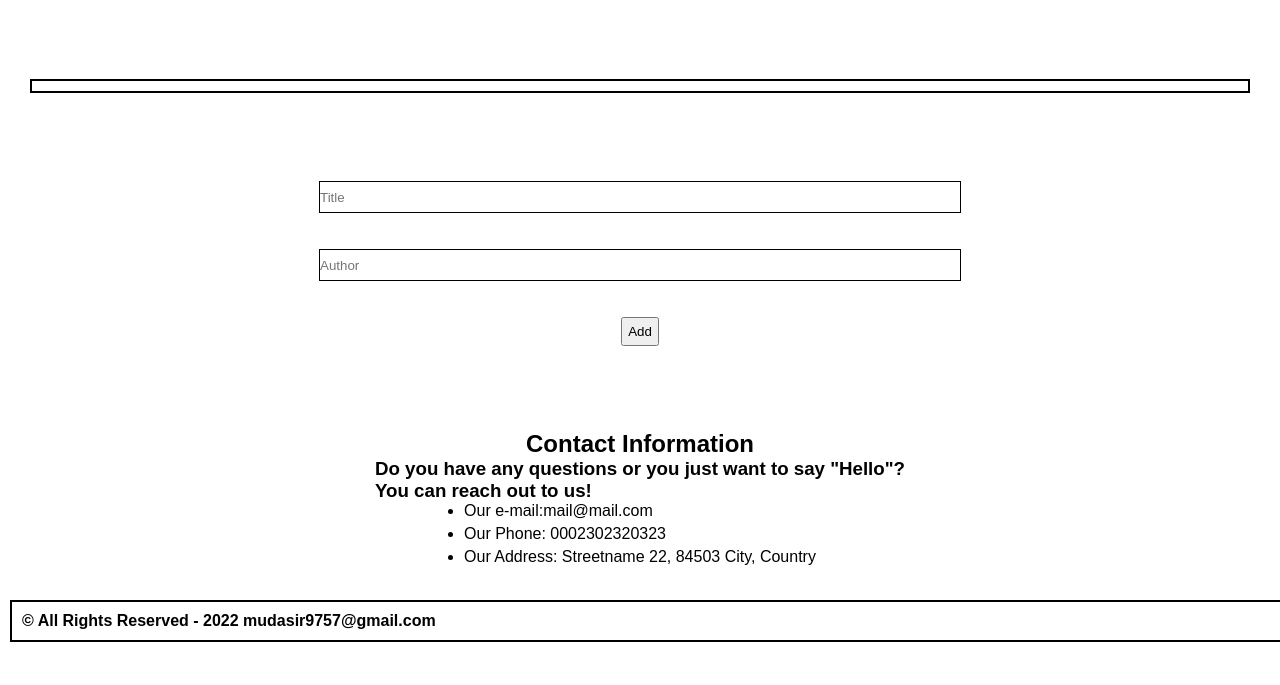
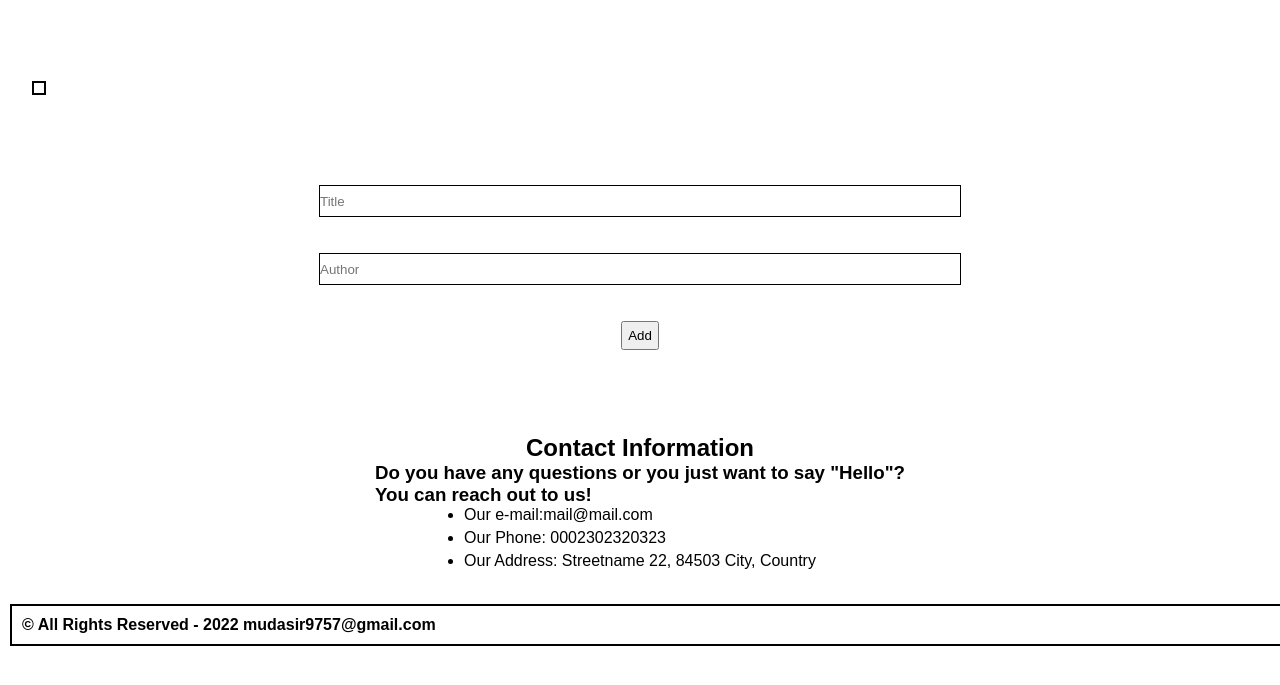
Before and after one commit to RichardChileya/Awesome-Books, a website: page index.html in a window 1280 px wide. Shown: the part 63-748 px from the top of the page. Drawn offline with Linux system fonts and the light colour scheme.

Commit message:
fix spacing error

```diff
--- a/style.css
+++ b/style.css
@@ -90,8 +90,9 @@ main {
   gap: 5px;
 }
 
-table {
+#collection {
   display: flex;
+  flex-direction: column;
   border: 2px black solid;
   justify-content: center;
   padding: 5px;
```
